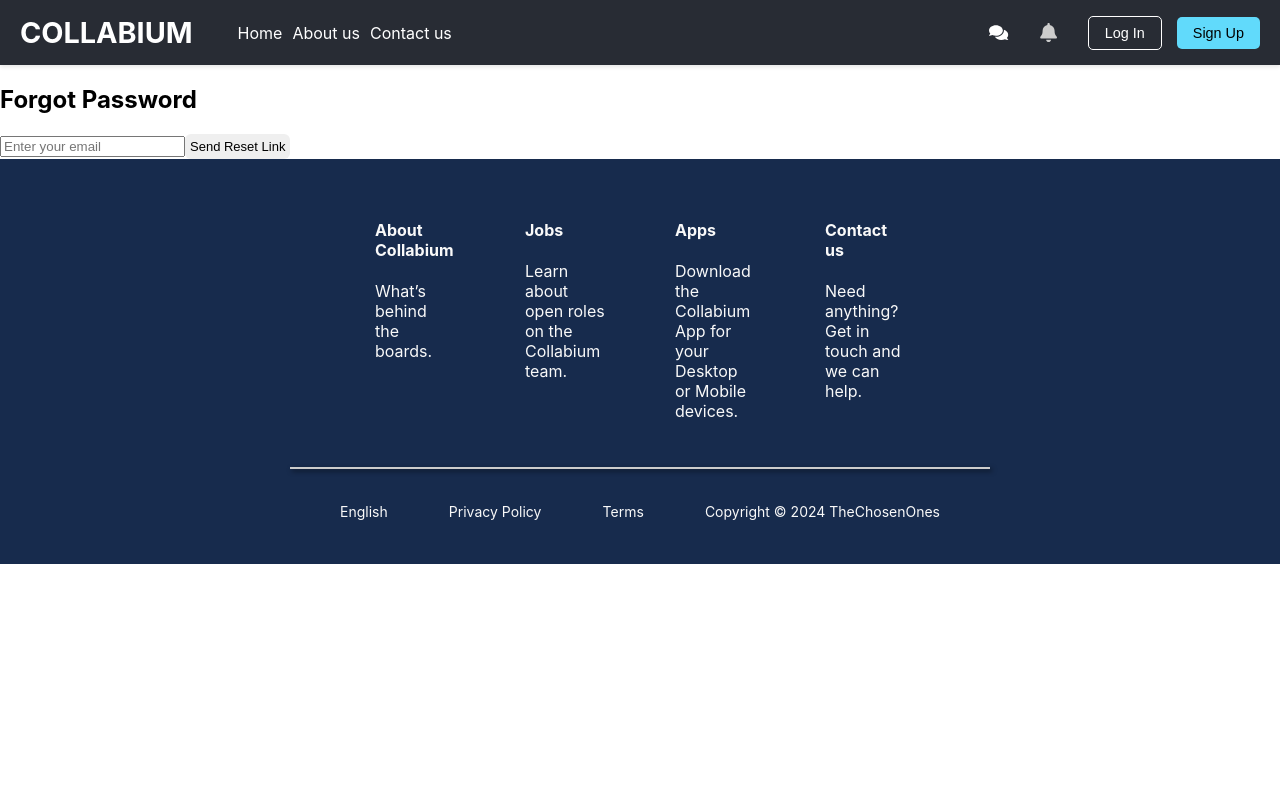
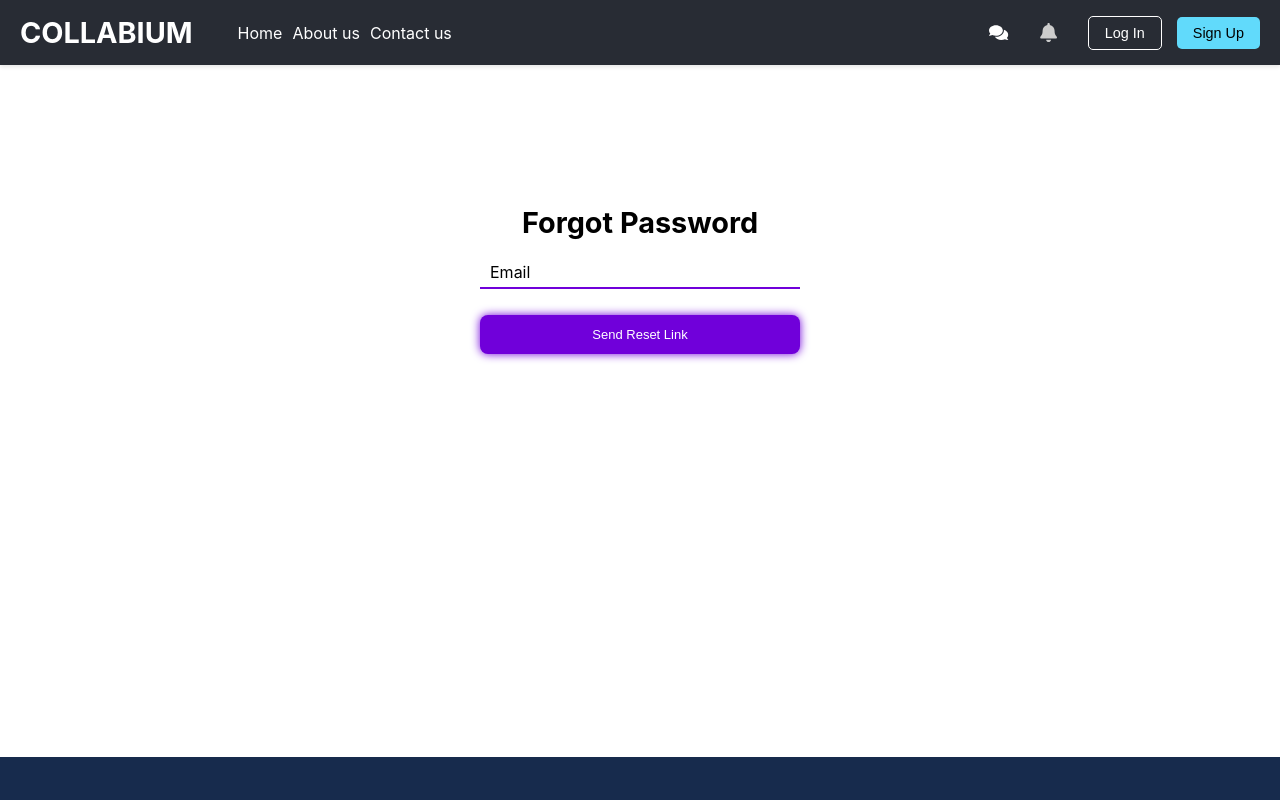
Before and after one commit to KianShirvani/TheChosenOnes, a React (Create React App) app in the folder frontend/: page /forgot-password in a window 1280 px wide. Shown: the top 800 px of the page. Built offline with nearby package versions, Linux system fonts and the light colour scheme; no server answers.

Commit message:
Add CSS for 'forgot-password' page

```diff
--- a/frontend/src/pages/ForgotPasswordPage.js
+++ b/frontend/src/pages/ForgotPasswordPage.js
@@ -17,21 +17,89 @@ const ForgotPasswordPage = () => {
   };
 
   return (
-    <div>
-      <h2>Forgot Password</h2>
-      <form onSubmit={handleSubmit}>
+    <div style={styles.container}>
+      <h2 style={styles.title}>Forgot Password</h2>
+      <form onSubmit={handleSubmit} style={styles.form}>
+      <label style={styles.label}>
+          <span style={styles.spanLabel}>Email</span>
           <input
             type="email"
-          placeholder="Enter your email"
             value={email}
             onChange={(e) => setEmail(e.target.value)}
             required
+            style={styles.input}
           />
-        <button type="submit">Send Reset Link</button>
+        </label>
+        <button type="submit" style={styles.button}>Send Reset Link</button>
       </form>
-      {message && <p>{message}</p>}
+      {message && <p style={styles.link}>{message}</p>}
     </div>
   );
 };
 
+const styles = {
+  container: {
+    display: "flex",
+    flexDirection: "column",
+    alignItems: "center",
+    minHeight: "70vh",
+    padding: "1rem",
+    marginTop: "100px"
+  },
+  title: {
+    fontSize: "1.8rem",
+    fontWeight: "bold",
+    marginBottom: "1rem",
+  },
+  form: {
+    width: "100%",
+    maxWidth: "20rem",
+    display: "flex",
+    flexDirection: "column",
+    gap: "1rem",
+  },
+  label: {
+    position: "relative",
+    display: "block",
+    width: "100%",
+  },
+  spanLabel: {
+    position: "absolute",
+    left: "10px",
+    top: "50%",
+    transform: "translateY(-50%)",
+    color: "#000",
+    fontSize: "16px",
+    transition: "all 0.3s ease",
+    pointerEvents: "none",
+  },
+  input: {
+    width: "95%",
+    padding: "0.5rem",
+    background: "transparent",
+    border: "none",
+    borderRadius: 0,
+    borderBottom: "2px solid #7000da",
+    transition: "all 0.3s ease-in-out",
+    outline: "none",
+  },
+  button: {
+    width: "100%",
+    backgroundColor: "#7000da",
+    color: "white",
+    marginTop: "10px",
+    padding: "0.75rem",
+    border: "none",
+    borderRadius: "0.5rem",
+    cursor: "pointer",
+    transition: "0.3s",
+    boxShadow: "0 0 10px rgba(112, 0, 218, 1)",
+  },
+  link: {
+    marginTop: "1rem",
+    fontSize: "0.9rem",
+    color: "#7000da",
+  },
+};
+
 export default ForgotPasswordPage;
```
Lines whose indentation alone changed are shown as unchanged.
